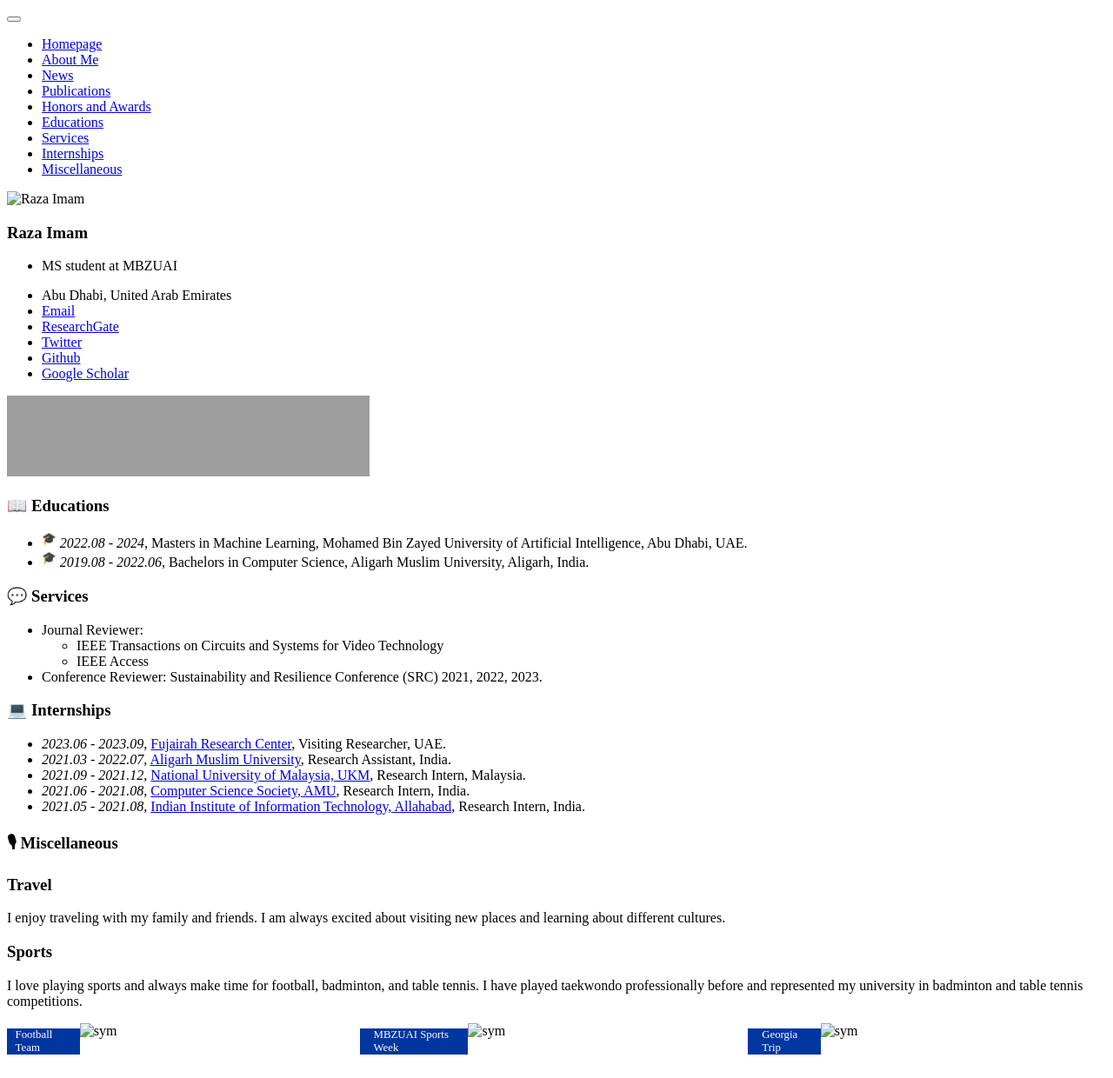
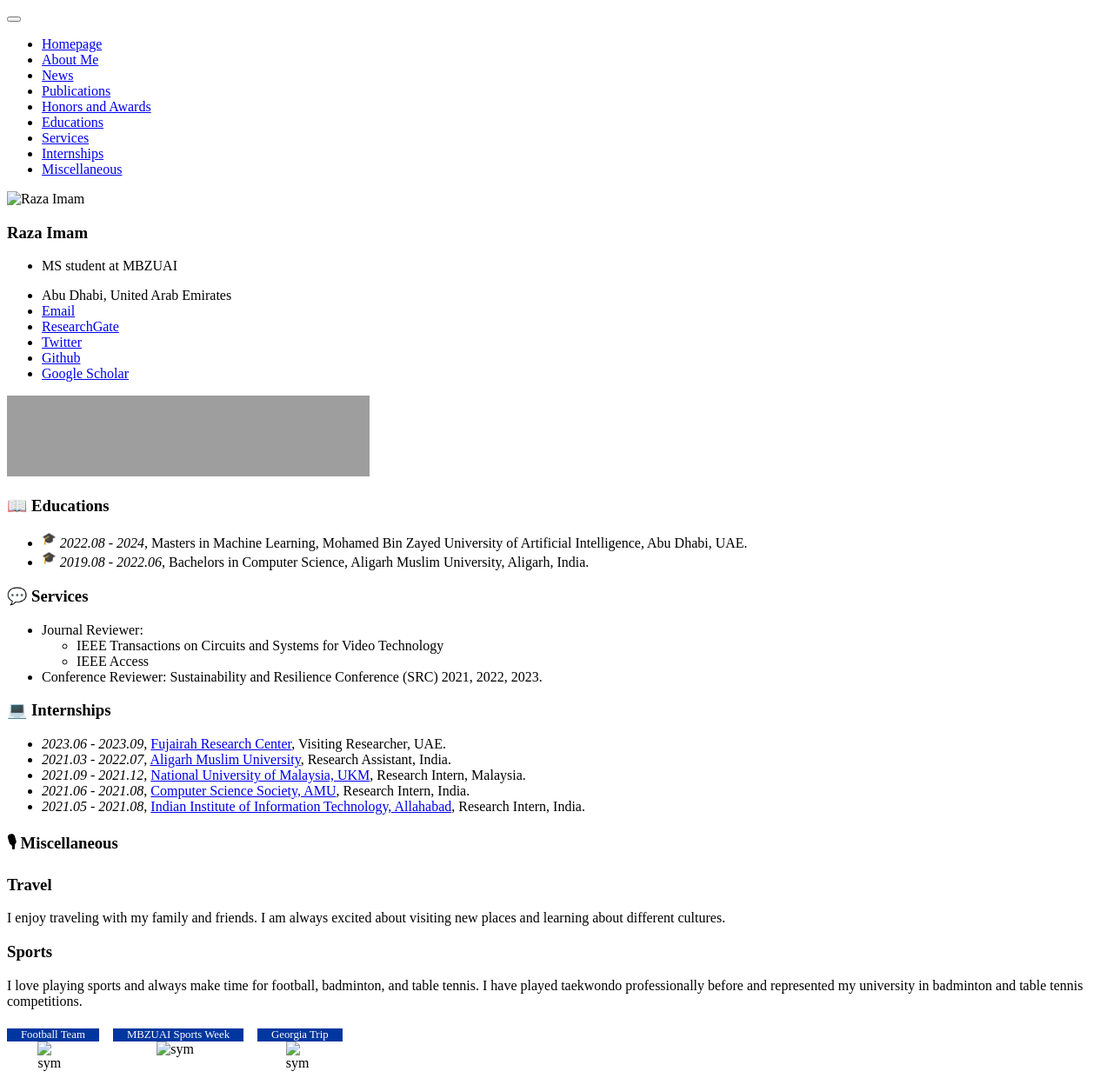
Before and after one commit to Razaimam45/razaimam45.github.io, a Jekyll site: the page built from _pages/includes/others.md, in a window 1280 px wide. Shown: the whole page at 87% size. Built offline with Jekyll 4.4.1, drawn with Linux system fonts in a browser that asks for light colours; our own code applies the rules of GitHub Pages for plain Markdown files; grey boxes are pictures that could not be loaded.

Commit message:
Latest Update

```diff
--- a/_pages/includes/others.md
+++ b/_pages/includes/others.md
@@ -56,11 +56,17 @@ My girlfriend and I have three cats together, they are very adorable and have br
         overflow-x: auto; /* Enable horizontal scrolling if needed */
     }
 
+    .badge-container {
+        display: flex;
+        flex-direction: column;
+        align-items: center;
+        margin-right: 1rem; /* Adjust margin as needed */
+    }
+
     .badge {
         padding-left: 1rem;
         padding-right: 1rem;
         margin-top: 0.5em;
-        margin-left: -0.5em;
         color: white;
         background-color: #00369f;
         font-size: 0.8em;
@@ -72,10 +78,18 @@ My girlfriend and I have three cats together, they are very adorable and have br
 </style>
 
 <div class="container">
-    <div class="badge">Football Team</div>
-    <img src='images/RAZA_football.jpeg' alt="sym"/>
-    <div class="badge">MBZUAI Sports Week</div>
-    <img src='images/RAZA_basketball.jpeg' alt="sym"/>
-    <div class="badge">Georgia Trip</div>
-    <img src='images/RAZA_travel.jpeg' alt="sym"/>
+    <div class="badge-container">
+        <div class="badge">Football Team</div>
+        <img src='images/RAZA_football.jpeg' alt="sym"/>
+    </div>
+
+    <div class="badge-container">
+        <div class="badge">MBZUAI Sports Week</div>
+        <img src='images/RAZA_basketball.jpeg' alt="sym"/>
+    </div>
+
+    <div class="badge-container">
+        <div class="badge">Georgia Trip</div>
+        <img src='images/RAZA_travel.jpeg' alt="sym"/>
+    </div>
 </div>
```
